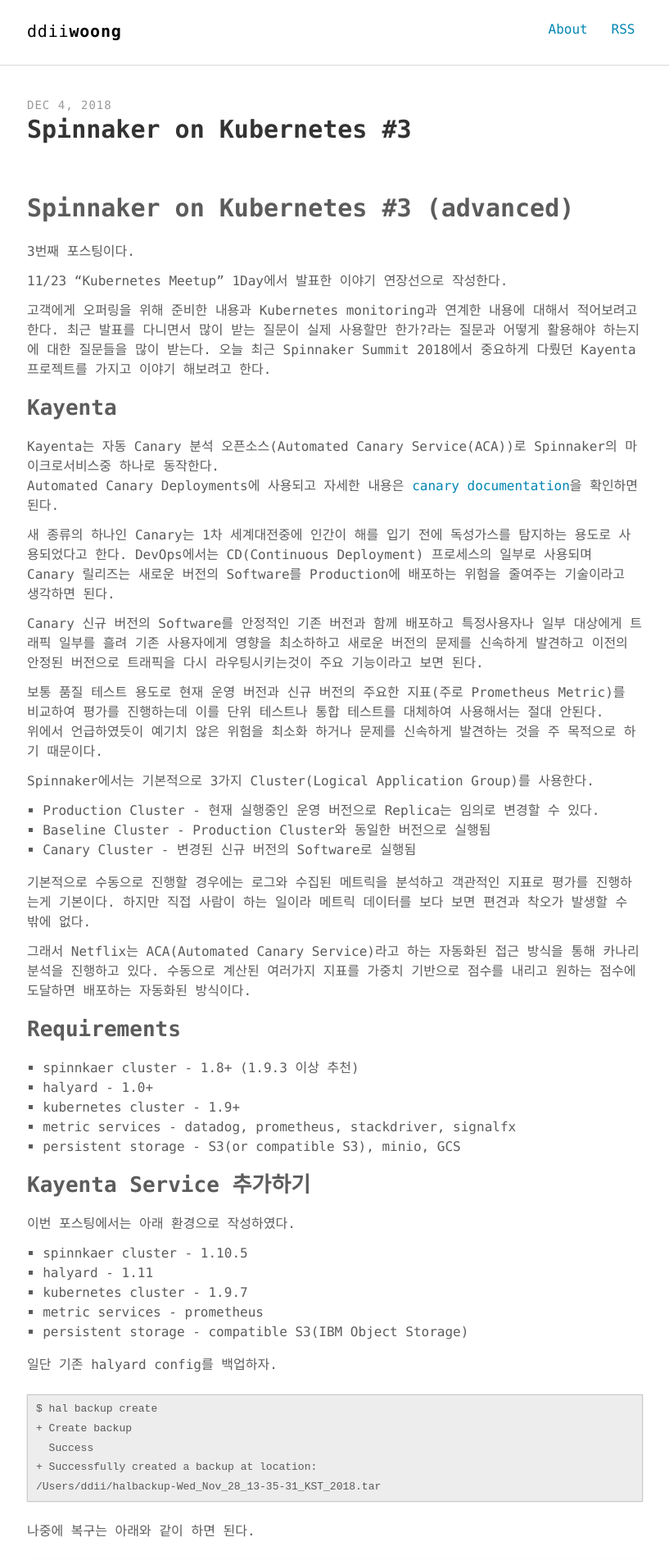
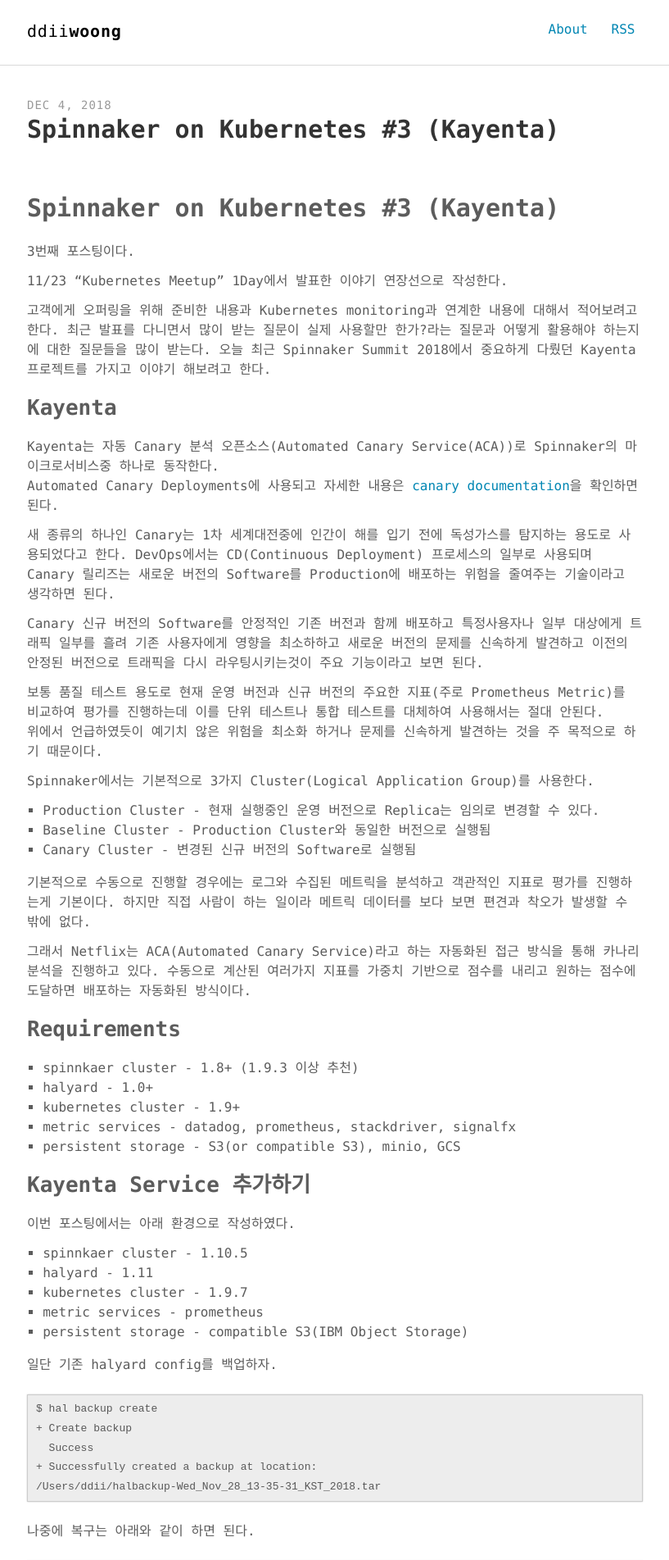
Before and after one commit to ddiiwoong/ddiiwoong.github.io_archive, a Jekyll site: the page built from _posts/2018-12-04-spinnaker-advanced-3.md, in a window 1280 px wide. Shown: the top 1903 px of the page at 82% size, without its empty margins (231-1048 px from the left). Built offline with Jekyll 4.4.1, drawn with Linux system fonts in a browser that asks for light colours; comment, search, counter and statistics services are not loaded.

Commit message:
Changed Title

```diff
--- a/_posts/2018-12-04-spinnaker-advanced-3.md
+++ b/_posts/2018-12-04-spinnaker-advanced-3.md
@@ -1,12 +1,12 @@
 ---
 layout: post
-title: "Spinnaker on Kubernetes #3"
+title: "Spinnaker on Kubernetes #3 (Kayenta)"
 comments: true
-description: "Spinnaker에 대해 알아봅니다 #3"
+description: "Spinnaker에 대해 알아봅니다 #3 (Kayenta)"
 keywords: "Spinnaker, Kubernetes, k8s, CI/CD, Continuous Delivery, Continuous Deployment, Pipeline, Canary analysis, Canary, kayenta, Automated Canary Service"
 ---
 
-# Spinnaker on Kubernetes #3 (advanced)
+# Spinnaker on Kubernetes #3 (Kayenta)
 
 3번째 포스팅이다.
 
```
